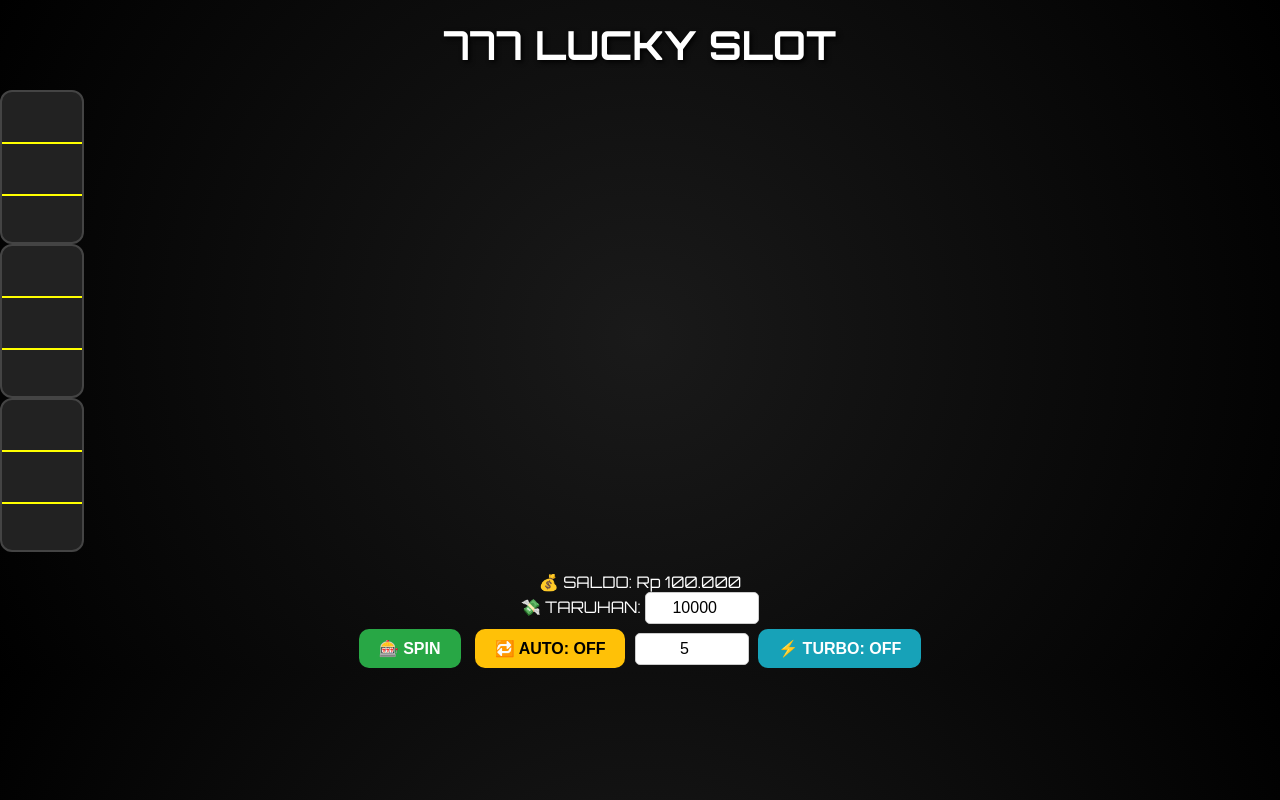
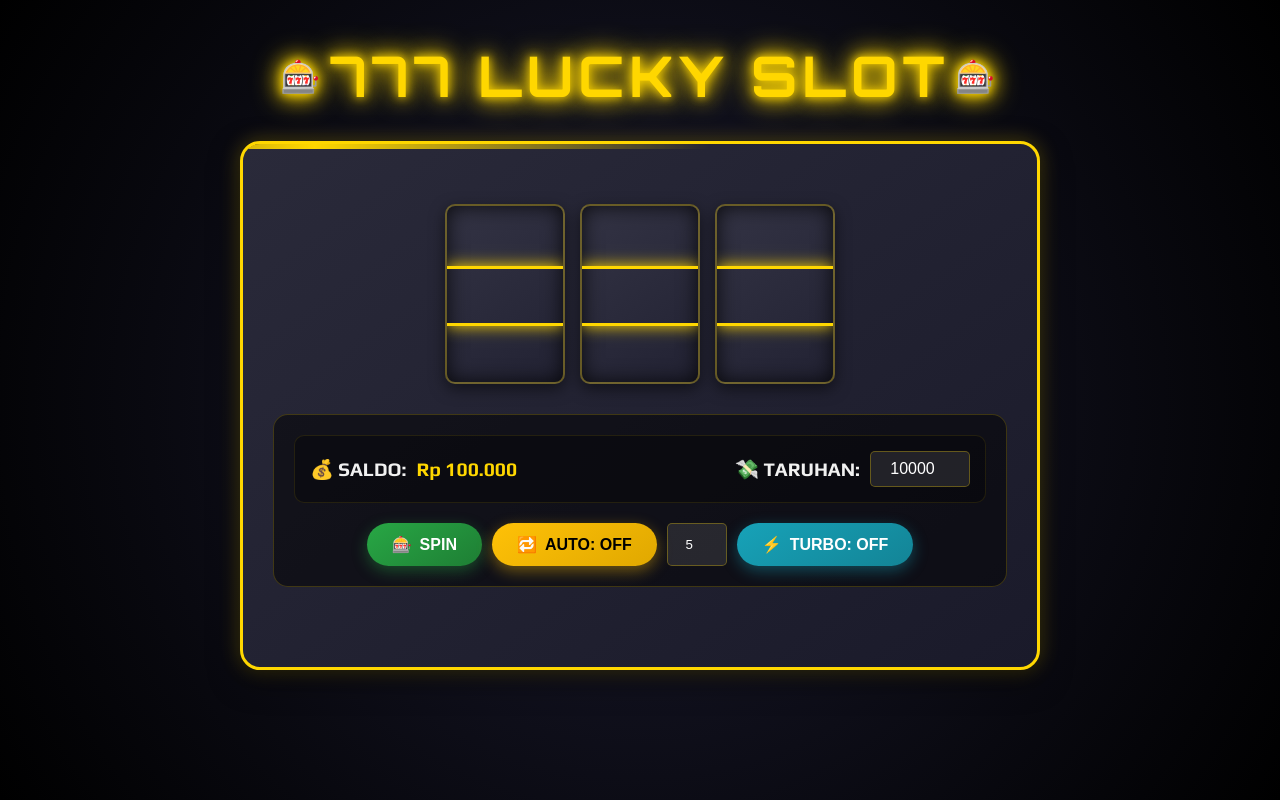
Before and after one commit to Arvan001/slot-edukasi, a Flask app: page /game in a window 1280 px wide. Run offline with Flask 3, Linux system fonts and the light colour scheme; a user stored in the database is signed in; some libraries are stand-ins or nearby versions.

Commit message:
Update style.css

```diff
--- a/static/style.css
+++ b/static/style.css
@@ -1,52 +1,114 @@
-body {
-  font-family: 'Orbitron', sans-serif;
-  background: radial-gradient(circle at center, #1a1a1a, #000);
-  color: #fff;
+:root {
+  --primary: #ffd700;
+  --secondary: #1a1a2e;
+  --accent: #e94560;
+  --text: #f1f1f1;
+  --dark: #0f0f1a;
+  --light-bg: rgba(255, 255, 255, 0.1);
+  --neon-glow: 0 0 10px #ffd700, 0 0 20px #ffd700, 0 0 30px #ffd700;
+}
+
+* {
   margin: 0;
   padding: 0;
-  text-align: center;
+  box-sizing: border-box;
 }
 
-h1 {
-  font-size: 2.5rem;
-  margin: 20px 0;
-  text-shadow: 2px 2px 5px #000;
+body {
+  font-family: 'Play', sans-serif;
+  background: radial-gradient(circle at center, #1a1a2e, #000000);
+  color: var(--text);
+  min-height: 100vh;
+  display: flex;
+  flex-direction: column;
+  align-items: center;
+  padding: 20px;
+  overflow-x: hidden;
 }
 
-.slot-frame {
-  margin: 0 auto;
-  padding: 20px;
-  background: #111;
-  border-radius: 20px;
-  box-shadow: 0 0 15px #f5c542;
-  width: 95%;
-  max-width: 720px;
+.header {
+  margin: 20px 0;
+  text-align: center;
   position: relative;
 }
 
-.slot-title {
-  font-size: 1.8rem;
-  color: gold;
+.title {
+  font-family: 'Orbitron', sans-serif;
+  font-size: 3.5rem;
+  color: var(--primary);
+  text-shadow: var(--neon-glow);
+  letter-spacing: 5px;
   margin-bottom: 10px;
+  position: relative;
+  display: inline-block;
 }
 
-.slot-container {
-  display: flex;
-  justify-content: center;
-  gap: 10px;
+.title::before, .title::after {
+  content: "🎰";
+  position: absolute;
+  top: 50%;
+  transform: translateY(-50%);
+  font-size: 2rem;
+}
+
+.title::before {
+  left: -50px;
+}
+
+.title::after {
+  right: -50px;
+}
+
+.slot-machine {
+  width: 100%;
+  max-width: 800px;
+  background: linear-gradient(145deg, #2a2a3a, #1a1a2a);
+  border-radius: 20px;
+  padding: 30px;
+  box-shadow: 0 10px 30px rgba(0, 0, 0, 0.5),
+              0 0 20px rgba(255, 215, 0, 0.3);
+  border: 3px solid var(--primary);
   position: relative;
-  height: 150px;
   overflow: hidden;
 }
 
+.slot-machine::before {
+  content: "";
+  position: absolute;
+  top: 0;
+  left: 0;
+  right: 0;
+  height: 5px;
+  background: linear-gradient(90deg,
+    transparent,
+    var(--primary),
+    transparent);
+  animation: lightBeam 3s infinite;
+}
+
+@keyframes lightBeam {
+  0% { transform: translateX(-100%); }
+  100% { transform: translateX(100%); }
+}
+
+.reels-container {
+  display: flex;
+  justify-content: center;
+  gap: 15px;
+  margin: 30px 0;
+  position: relative;
+}
+
 .reel {
-  width: 80px;
-  height: 150px;
+  width: 120px;
+  height: 180px;
+  background: linear-gradient(145deg, #333344, #222233);
+  border-radius: 10px;
   overflow: hidden;
-  background: #222;
-  border: 2px solid #444;
-  border-radius: 12px;
   position: relative;
+  box-shadow: inset 0 0 20px rgba(0, 0, 0, 0.8),
+              0 5px 15px rgba(0, 0, 0, 0.5);
+  border: 2px solid rgba(255, 215, 0, 0.3);
 }
 
 .reel-items {
@@ -56,132 +118,177 @@
 }
 
 .reel-items div {
-  font-size: 2.5rem;
-  height: 50px;
-  line-height: 50px;
-  text-align: center;
+  height: 60px;
+  display: flex;
+  align-items: center;
+  justify-content: center;
+  font-size: 3rem;
   user-select: none;
 }
 
 .reel-highlight {
   position: absolute;
-  top: 50px;
+  top: 60px;
   left: 0;
   right: 0;
-  height: 50px;
-  border-top: 2px solid #ff0;
-  border-bottom: 2px solid #ff0;
+  height: 60px;
+  border-top: 3px solid var(--primary);
+  border-bottom: 3px solid var(--primary);
+  box-shadow: 0 0 15px var(--primary);
+  z-index: 10;
   pointer-events: none;
-  z-index: 10;
 }
 
 .control-panel {
+  background: rgba(0, 0, 0, 0.5);
+  border-radius: 15px;
+  padding: 20px;
   margin-top: 20px;
+  border: 1px solid rgba(255, 215, 0, 0.2);
 }
 
-.saldo-box,
-.taruhan-box {
-  font-size: 1.2rem;
-  margin: 10px;
+.balance-panel {
+  display: flex;
+  justify-content: space-between;
+  margin-bottom: 20px;
+  background: rgba(0, 0, 0, 0.3);
+  padding: 15px;
+  border-radius: 10px;
+  border: 1px solid rgba(255, 215, 0, 0.1);
 }
 
-input[type="number"] {
-  padding: 6px;
-  width: 100px;
-  font-size: 1rem;
-  text-align: center;
-  border-radius: 5px;
-  border: 1px solid #ccc;
+.balance-display, .bet-display {
+  display: flex;
+  align-items: center;
+  gap: 10px;
 }
 
-.buttons {
-  margin-top: 15px;
+.balance-display span, .bet-display span {
+  font-size: 1.2rem;
+  font-weight: bold;
 }
 
-button {
-  padding: 10px 20px;
-  font-size: 1rem;
-  margin: 5px;
-  border-radius: 10px;
-  border: none;
-  cursor: pointer;
-  font-weight: bold;
-  transition: transform 0.2s ease;
+.balance-amount {
+  color: var(--primary);
+  font-size: 1.3rem;
 }
 
-button:hover {
-  transform: scale(1.05);
+.bet-input {
+  background: rgba(255, 255, 255, 0.1);
+  border: 1px solid rgba(255, 215, 0, 0.3);
+  color: white;
+  padding: 8px 12px;
+  border-radius: 5px;
+  font-size: 1rem;
+  width: 100px;
+  text-align: center;
+}
+
+.buttons-container {
+  display: flex;
+  flex-wrap: wrap;
+  gap: 10px;
+  justify-content: center;
+}
+
+.btn {
+  padding: 12px 25px;
+  border: none;
+  border-radius: 50px;
+  font-weight: bold;
+  font-size: 1rem;
+  cursor: pointer;
+  transition: all 0.2s ease;
+  display: flex;
+  align-items: center;
+  gap: 8px;
 }
 
 .btn-spin {
-  background-color: #28a745;
+  background: linear-gradient(145deg, #28a745, #1e7e34);
   color: white;
+  box-shadow: 0 5px 15px rgba(40, 167, 69, 0.4);
+}
+
+.btn-spin:hover {
+  transform: translateY(-3px);
+  box-shadow: 0 8px 20px rgba(40, 167, 69, 0.6);
 }
 
 .btn-auto {
-  background-color: #ffc107;
-  color: black;
+  background: linear-gradient(145deg, #ffc107, #e0a800);
+  color: #000;
+  box-shadow: 0 5px 15px rgba(255, 193, 7, 0.4);
+}
+
+.btn-auto:hover {
+  transform: translateY(-3px);
+  box-shadow: 0 8px 20px rgba(255, 193, 7, 0.6);
 }
 
 .btn-turbo {
-  background-color: #17a2b8;
+  background: linear-gradient(145deg, #17a2b8, #138496);
   color: white;
+  box-shadow: 0 5px 15px rgba(23, 162, 184, 0.4);
 }
 
-/* === Popup Kemenangan === */
+.btn-turbo:hover {
+  transform: translateY(-3px);
+  box-shadow: 0 8px 20px rgba(23, 162, 184, 0.6);
+}
+
+.auto-spin-input {
+  width: 60px;
+  text-align: center;
+  background: rgba(255, 255, 255, 0.1);
+  border: 1px solid rgba(255, 215, 0, 0.3);
+  color: white;
+  padding: 8px;
+  border-radius: 5px;
+}
+
+.message {
+  text-align: center;
+  margin-top: 20px;
+  font-size: 1.2rem;
+  min-height: 30px;
+  color: var(--primary);
+  font-weight: bold;
+}
+
+/* WINNER POPUP */
 .popup {
   display: none;
+  position: fixed;
+  top: 0;
+  left: 0;
+  right: 0;
+  bottom: 0;
+  background: rgba(0, 0, 0, 0.8);
+  z-index: 1000;
   align-items: center;
   justify-content: center;
-  position: fixed;
-  inset: 0;
-  background: rgba(0, 0, 0, 0.6);
-  z-index: 9999;
 }
 
 .popup.show {
-  display: flex !important;
+  display: flex;
+  animation: fadeIn 0.3s ease;
 }
 
-.popup .popup-content {
-  background: linear-gradient(135deg, #FFD700, #FFA500);
-  padding: 40px;
+@keyframes fadeIn {
+  from { opacity: 0; }
+  to { opacity: 1; }
+}
+
+.popup-content {
+  background: linear-gradient(145deg, #ffd700, #ffa500);
+  padding: 40px 60px;
   border-radius: 20px;
   text-align: center;
   position: relative;
-  box-shadow: 0 0 30px rgba(255, 255, 0, 0.6);
+  overflow: hidden;
+  box-shadow: 0 0 30px rgba(255, 215, 0, 0.8);
   animation: bounceIn 0.5s ease-out;
-}
-
-.win-title {
-  font-size: 2.5rem;
-  font-weight: bold;
-  color: #fff;
-  margin-bottom: 20px;
-  text-shadow: 2px 2px 5px #000;
-}
-
-.win-amount {
-  font-size: 2rem;
-  font-weight: bold;
-  color: #fff;
-  text-shadow: 2px 2px 5px #000;
-}
-
-.popup button {
-  margin-top: 20px;
-  padding: 10px 25px;
-  font-size: 1rem;
-  background: white;
-  color: #222;
-  border-radius: 30px;
-  cursor: pointer;
-  font-weight: bold;
-  box-shadow: 0 0 10px #fff;
-}
-
-.popup button:hover {
-  transform: scale(1.1);
 }
 
 @keyframes bounceIn {
@@ -189,44 +296,115 @@
   100% { transform: scale(1); opacity: 1; }
 }
 
-/* === Tambahan Responsif === */
-@media (max-width: 600px) {
-  .slot-frame {
-    padding: 10px;
+.win-title {
+  font-size: 2.5rem;
+  font-weight: bold;
+  color: white;
+  margin-bottom: 20px;
+  text-shadow: 2px 2px 5px rgba(0, 0, 0, 0.5);
+}
+
+.win-amount {
+  font-size: 2.5rem;
+  font-weight: bold;
+  color: white;
+  text-shadow: 2px 2px 5px rgba(0, 0, 0, 0.5);
+}
+
+.popup-btn {
+  margin-top: 30px;
+  padding: 12px 30px;
+  background: white;
+  color: #222;
+  border: none;
+  border-radius: 50px;
+  font-weight: bold;
+  cursor: pointer;
+  transition: all 0.2s ease;
+  box-shadow: 0 5px 15px rgba(0, 0, 0, 0.2);
+}
+
+.popup-btn:hover {
+  transform: scale(1.05);
+  box-shadow: 0 8px 20px rgba(0, 0, 0, 0.3);
+}
+
+/* Responsive Design */
+@media (max-width: 768px) {
+  .title {
+    font-size: 2.5rem;
   }
 
   .reel {
-    width: 60px;
+    width: 90px;
+    height: 150px;
   }
 
-.reel-items div {
-  font-size: 2.5rem;
-  height: 50px;
-  line-height: 50px;
-  text-align: center;
-  user-select: none;
+  .reel-items div {
+    height: 50px;
+    font-size: 2.5rem;
+  }
+
+  .reel-highlight {
+    top: 50px;
+    height: 50px;
+  }
+
+  .btn {
+    padding: 10px 20px;
+    font-size: 0.9rem;
+  }
 }
-}
+
+@media (max-width: 480px) {
+  .slot-machine {
+    padding: 20px;
+  }
+
+  .reels-container {
+    gap: 8px;
+  }
+
+  .reel {
+    width: 70px;
+    height: 120px;
+  }
+
+  .reel-items div {
+    height: 40px;
+    font-size: 2rem;
+  }
+
+  .reel-highlight {
+    top: 40px;
+    height: 40px;
+  }
+
+  .balance-panel {
+    flex-direction: column;
+    gap: 10px;
+  }
+
+  .buttons-container {
+    flex-direction: column;
+    align-items: center;
+  }
+
+  .btn {
+    width: 100%;
+    justify-content: center;
+  }
+
+  .popup-content {
+    padding: 30px;
+    width: 90%;
+  }
 
   .win-title {
     font-size: 2rem;
   }
 
   .win-amount {
-    font-size: 1.5rem;
+    font-size: 2rem;
   }
 }
-
-.reel {
-  height: 150px; /* 3 simbol x 50px */
-  overflow: hidden;
-  width: 80px;
-  margin: 0 5px;
-}
-
-.reel-items div {
-  height: 50px;
-  line-height: 50px;
-  font-size: 2.5rem;
-  text-align: center;
-}
```
